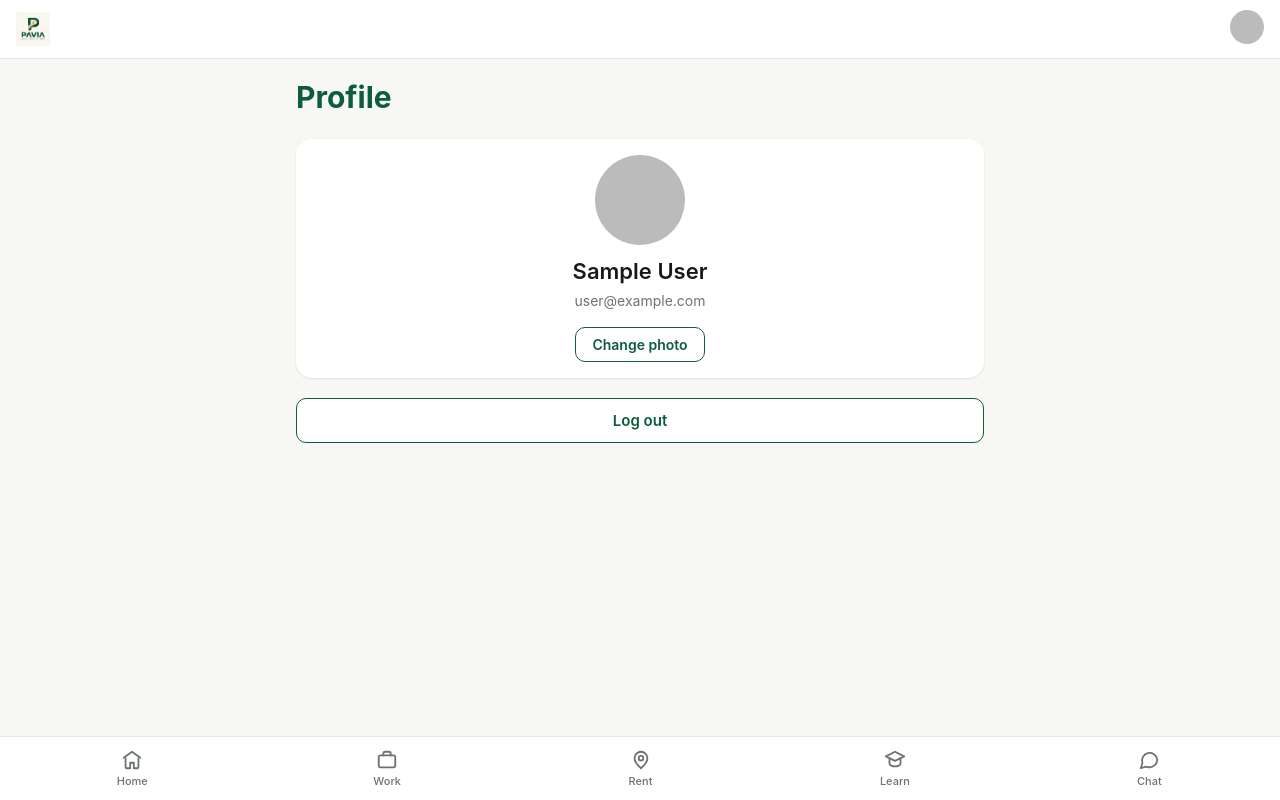
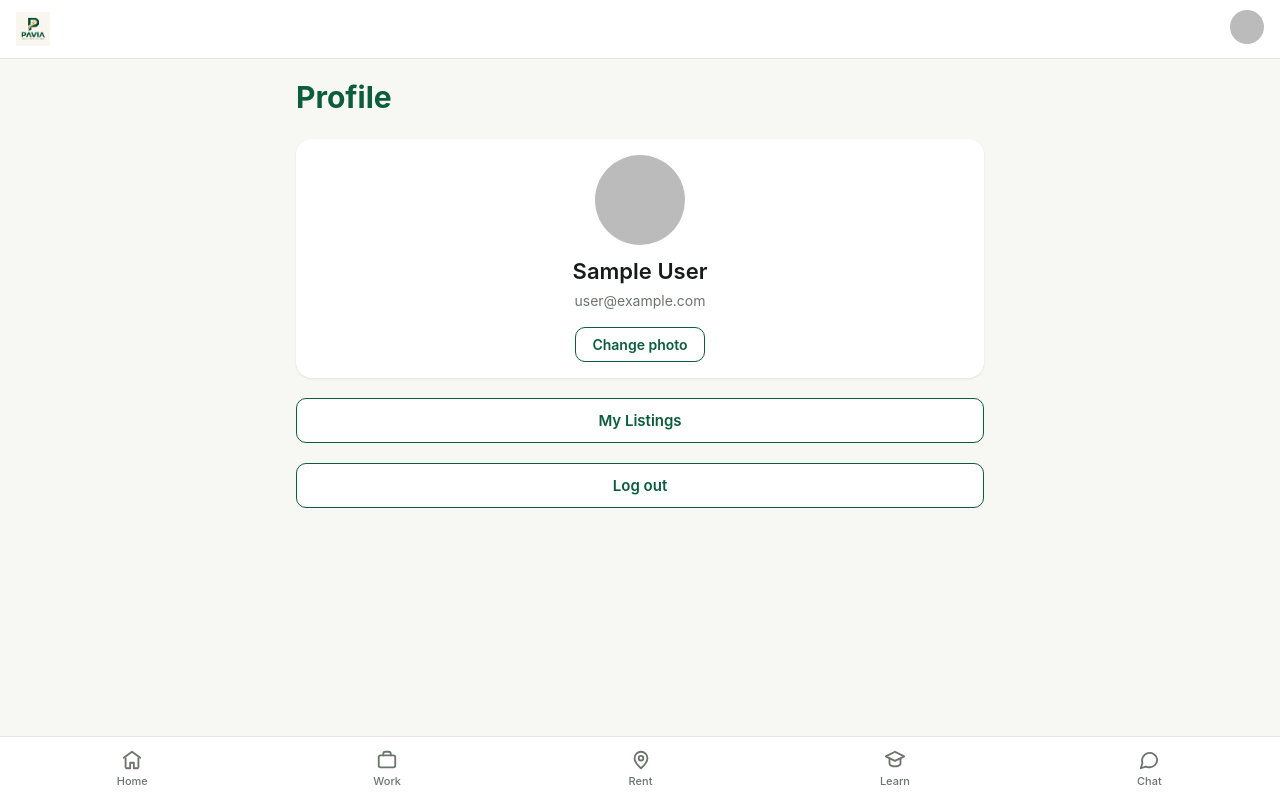
Before and after one commit to Frankenstein256/pavia-v2, a Next.js app: page /profile in a window 1280 px wide. Built offline with nearby package versions, Linux system fonts and the light colour scheme; no server answers; sample sign-in values are in the browser's storage.

Commit message:
Update page.js

```diff
--- a/app/profile/page.js
+++ b/app/profile/page.js
@@ -2,6 +2,7 @@
 import { useState, useEffect } from 'react';
 import { useSession, signOut } from 'next-auth/react';
 import { useRouter } from 'next/navigation';
+import Link from 'next/link';
 
 export default function ProfilePage() {
   const { data: session, update } = useSession();
@@ -46,6 +47,8 @@ export default function ProfilePage() {
 
   if (!session) return <main className="page-container"><p style={{ color: 'var(--color-text-muted)' }}>Loading...</p></main>;
 
+  const isAdmin = session.user.email === 'frankletsu60@gmail.com';
+
   return (
     <main className="page-container">
       <h1 style={{ color: 'var(--color-primary)', marginBottom: 24 }}>Profile</h1>
@@ -82,9 +85,21 @@ export default function ProfilePage() {
         {error && <p style={{ color: 'var(--color-danger)', fontSize: 13, marginTop: 8 }}>{error}</p>}
       </div>
 
+      <div style={{ display: 'flex', flexDirection: 'column', gap: 10, marginBottom: 20 }}>
+        <Link href="/profile/my-listings">
+          <button className="btn-secondary" style={{ width: '100%' }}>My Listings</button>
+        </Link>
+
+        {isAdmin && (
+          <Link href="/admin/courses">
+            <button className="btn-secondary" style={{ width: '100%' }}>Review Courses (Admin)</button>
+          </Link>
+        )}
+      </div>
+
       <button onClick={() => signOut({ callbackUrl: '/' })} className="btn-secondary" style={{ width: '100%' }}>
         Log out
       </button>
     </main>
   );
-    }
+              }
```
